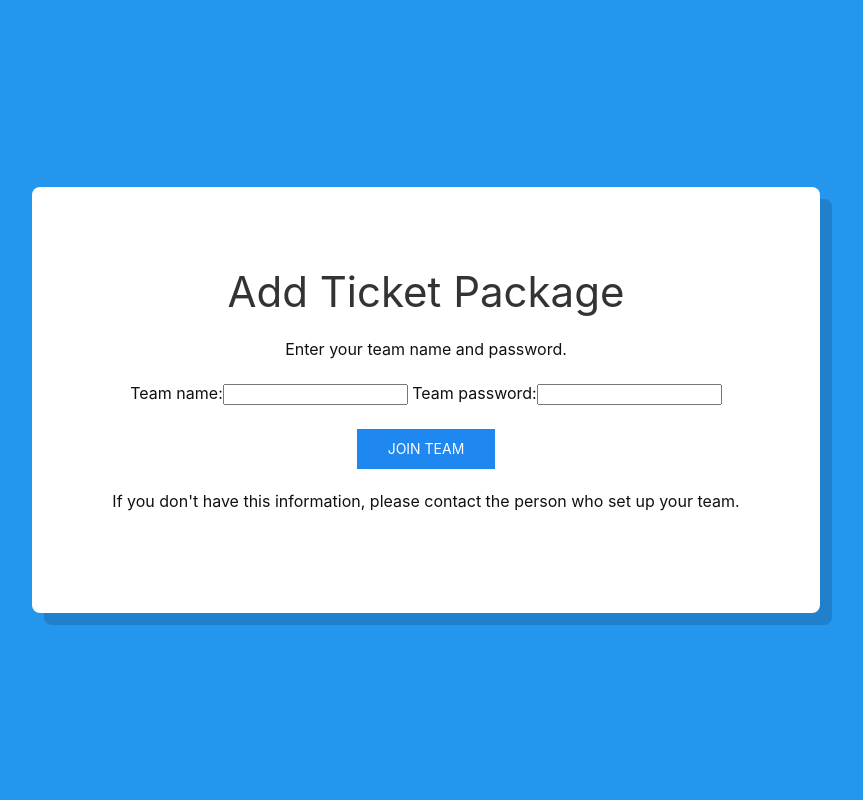
After one commit to robbykanyur/ticket-manager, a Django app: page /tickets/add in a window 1280 px wide. The commit adds this page. Shown: the whole page, without its empty margins (214-1077 px from the left). Run offline with Django 3.2, Linux system fonts and the light colour scheme; some libraries are stand-ins or nearby versions.

Commit message:
Refactoring ticket package creation flow

```diff
--- /dev/null
+++ b/manager/forms.py
@@ -0,0 +1,8 @@
+from django import forms
+from .models import Team
+
+class AddTicketsForm(forms.Form):
+    tickets_name = forms.CharField(label='Team name', max_length=100)
+    tickets_password = forms.CharField(label='Team password', max_length=100, widget=forms.PasswordInput())
+    class Meta:
+        model = Team
--- a/manager/models.py
+++ b/manager/models.py
@@ -1,5 +1,5 @@
 from django.db import models
-import math
+
 
 class League(models.Model):
     name = models.CharField(max_length=50)
--- a/manager/static/manager/style.css
+++ b/manager/static/manager/style.css
@@ -1,6 +1,13 @@
 body {
   min-height: 100vh;
   background: #2596ee;
+  color: #111;
+}
+
+.notes {
+    padding: 30px;
+    color: #fff;
+    position: fixed;
 }
 
 .valign-wrapper {
@@ -17,4 +24,9 @@ body {
   text-align: center;
   min-width: 600px;
   border-radius: 8px;
+  box-shadow: 12px 12px 0 rgba(0,0,0,0.15);
 }
+
+.helptext {
+  display: none;
+}
--- /dev/null
+++ b/manager/templates/manager/add_tickets.html
@@ -0,0 +1,19 @@
+{% extends 'manager/base.html' %}
+
+{% block content %}
+
+<div class="valign-wrapper">
+    <div class="valign-content">
+        <h1>Add Ticket Package</h1>
+        <p>Enter your team name and password.</p>
+        <form method="post">
+            {% csrf_token %}
+            {{ form }}
+            <br><br>
+            <button class="uk-button uk-button-primary">Join Team</button>
+        </form>
+        <p>If you don't have this information, please contact the person who set up your team.</p>
+    </div>
+</div>
+
+{% endblock %}
--- a/manager/templates/manager/home.html
+++ b/manager/templates/manager/home.html
@@ -5,7 +5,7 @@
     <div class="valign-content">
         <h1>Ticket Manager</h1>
         <p>A simple tool to help you keep track of your season tickets.</p>
-        <a class="uk-button uk-button-primary" href="{% url 'register' %}">Create a Team</a>
+        <a class="uk-button uk-button-primary" href="{% url 'register' %}">Create an Account</a>
     </div>
 </div>
 {% endblock %}
--- a/manager/urls.py
+++ b/manager/urls.py
@@ -3,9 +3,10 @@ from . import views
 
 urlpatterns = [
     path('', views.index, name='index'),
-    path('add', views.select_league, name='add_league'),
-    path('add/<str:league>/', views.select_team, name='select_team'),
-    path('schedule/<str:league>/<str:team>/', views.show_games, name='show_games'),
+    path('tickets/add', views.add_tickets, name='add_tickets'),
+    path('tickets/create', views.create_tickets, name='create_tickets'),
+    path('tickets/create/<str:league>/', views.select_team, name='select_team'),
+    path('tickets/new/<str:league>/<str:team>/', views.new_tickets, name='new_tickets'),
     path('account/', include('django.contrib.auth.urls')),
     path('account/register', views.register, name='register'),
 ]
--- a/manager/views.py
+++ b/manager/views.py
@@ -1,9 +1,10 @@
 from django.http import HttpResponse
 from django.shortcuts import redirect, render
 from django.contrib.auth.forms import UserCreationForm
-from django.contrib.auth.decorators import login_required
+# from django.contrib.auth.decorators import login_required
 
 from .models import League, Team, Game
+from .forms import AddTicketsForm
 
 
 def index(request):
@@ -22,14 +23,12 @@ def register(request):
     return render(request, 'registration/register.html', context)
 
 
-@login_required
-def select_league(request):
+def create_tickets(request):
     leagues = League.objects.all()
     context = {'leagues': leagues}
-    return render(request, 'manager/select_league.html', context)
+    return render(request, 'manager/create_tickets.html', context)
 
 
-@login_required
 def select_team(request, league):
     league = League.objects.get(abbreviation=league.upper())
     teams = Team.objects.filter(league__abbreviation__contains=league)
@@ -38,8 +37,13 @@ def select_team(request, league):
     return render(request, 'manager/select_team.html', context)
 
 
-@login_required
-def show_games(request, league, team):
+def new_tickets(request, league, team):
     games = Game.objects.all()
     context = {'games': games}
     return render(request, 'manager/show_games.html', context)
+
+
+def add_tickets(request):
+    form = AddTicketsForm()
+    context = {'form': form}
+    return render(request, 'manager/add_tickets.html', context)
```
Also changed, not shown: manager/templates/registration/register.html (+15 -5 lines), manager/templates/manager/create_tickets.html (renamed from manager/templates/manager/select_league.html).
